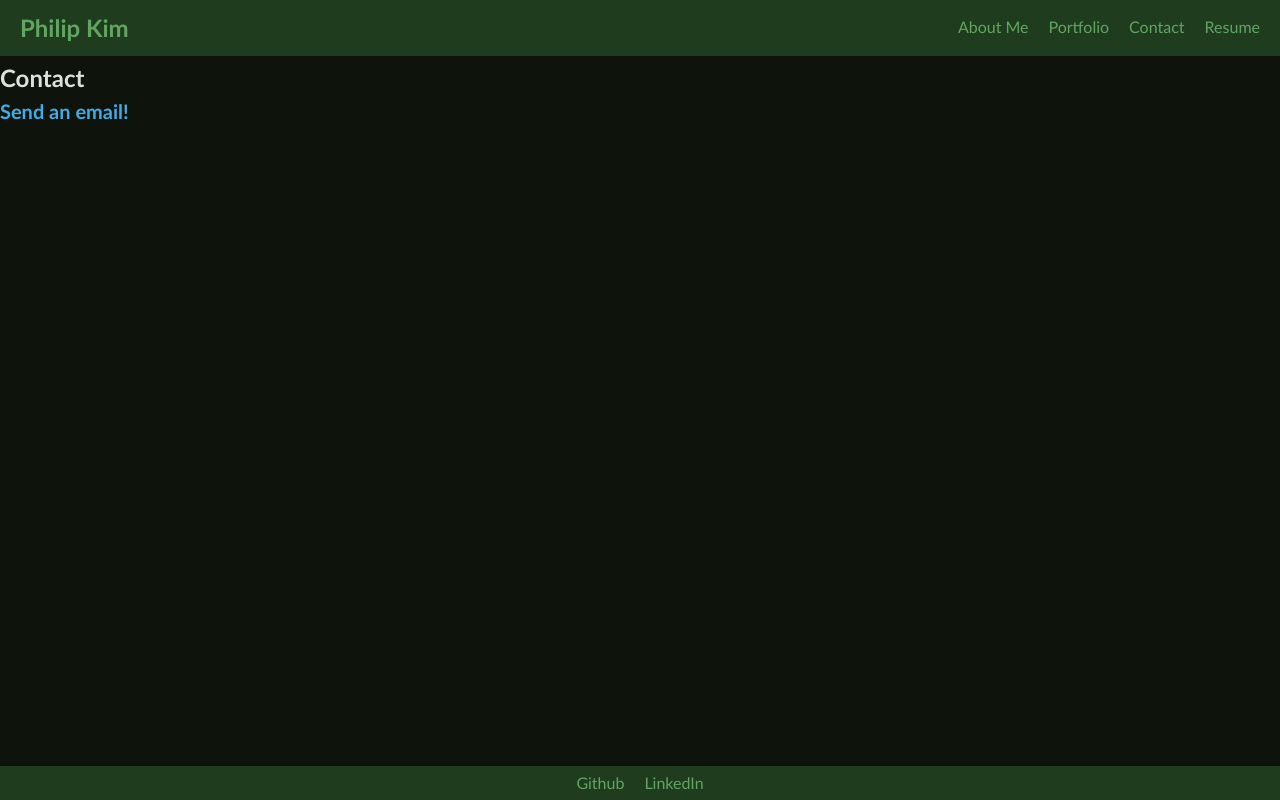
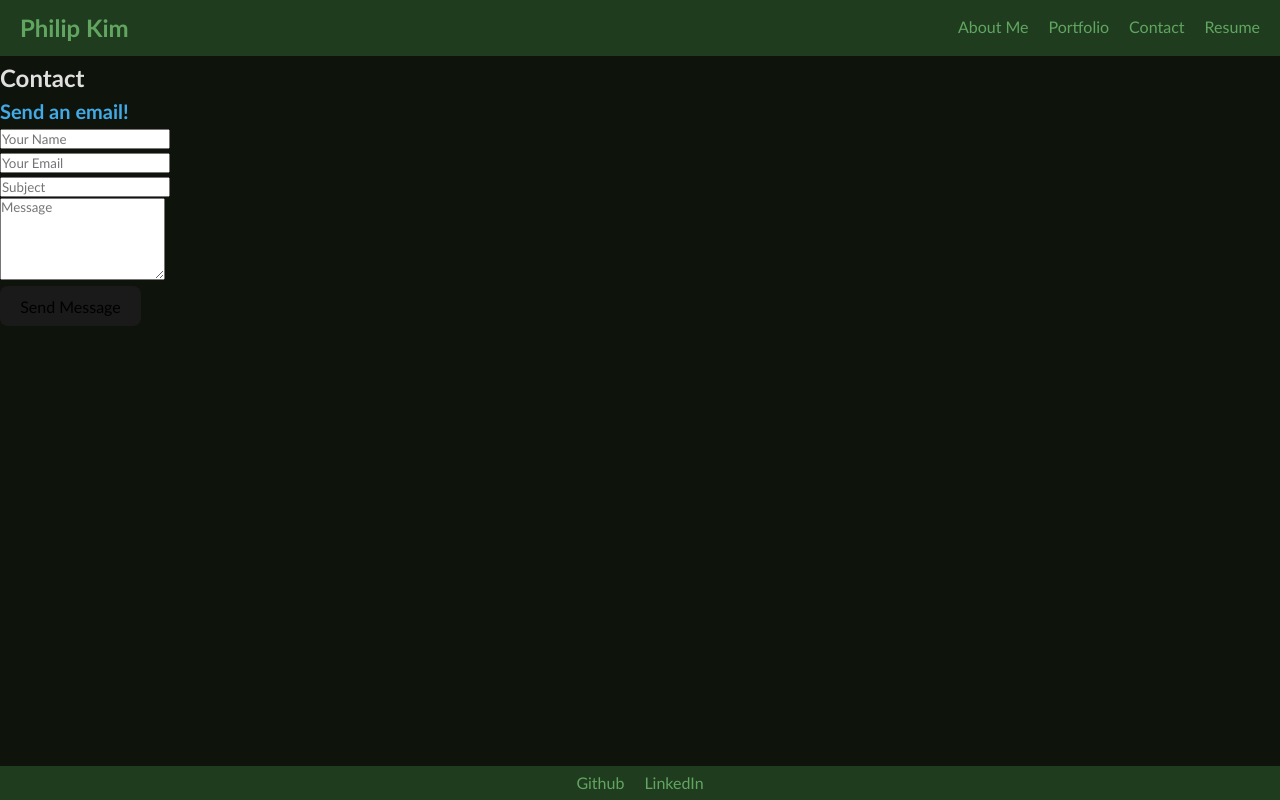
Before and after one commit to geovko/react-portfolio, a React (Vite) app: page /contact in a window 1280 px wide. Built offline with nearby package versions, Linux system fonts and the light colour scheme.

Commit message:
trying again emailform

```diff
--- a/src/components/Emailform.jsx
+++ b/src/components/Emailform.jsx
@@ -20,8 +20,7 @@ function EmailForm() {
 
   return (
     <form className="php-email-form" onSubmit={sendEmail}>
-      <div className="form-row">
-        <div className="col-md-6 form-group">
+      <div className="form-group">
         <input
           required={true}
           type="text"
@@ -29,14 +28,13 @@ function EmailForm() {
           placeholder="Your Name"
         />
       </div>
-        <div className="col-md-6 form-group">
+      <div className="form-group">
         <input
           required={true}
           type="email"
           name="email"
           placeholder="Your Email"
         />
-        </div>
       </div>
       <div className="form-group">
         <input
@@ -54,7 +52,7 @@ function EmailForm() {
           placeholder="Message"
         />
       </div>
-      <div className="text-center">
+      <div className="form-group">
         <button type="submit">Send Message</button>
       </div>
     </form>
@@ -62,58 +60,3 @@ function EmailForm() {
 }
 
 export default EmailForm;
-
-// import { useState } from "react";
-// import emailjs from "@emailjs/browser";
-
-// function EmailForm() {
-//   const [isSubmitting, setIsSubmitting] = useState(false);
-//   const [stateMessage, setStateMessage] = useState(null);
-
-//   const sendEmail = (e) => {
-//     e.persist();
-//     e.preventDefault();
-//     setIsSubmitting(true);
-//     emailjs
-//       .sendForm(
-//         process.env.REACT_APP_SERVICE_ID,
-//         process.env.REACT_APP_TEMPLATE_ID,
-//         e.target,
-//         process.env.REACT_APP_PUBLIC_KEY
-//       )
-//       .then(
-//         (result) => {
-//           setStateMessage("Message sent!");
-//           setIsSubmitting(false);
-//           setTimeout(() => {
-//             setStateMessage(null);
-//           }, 5000); // hide message after 5 seconds
-//         },
-//         (error) => {
-//           setStateMessage("Something went wrong, please try again later");
-//           setIsSubmitting(false);
-//           setTimeout(() => {
-//             setStateMessage(null);
-//           }, 5000); // hide message after 5 seconds
-//         }
-//       );
-
-//     // Clears the form after sending the email
-//     e.target.reset();
-//   };
-
-//   return (
-//     <form onSubmit={sendEmail}>
-//       <label>Name</label>
-//       <input type="text" name="user_name" />
-//       <label>Email</label>
-//       <input type="email" name="user_email" />
-//       <label>Message</label>
-//       <textarea name="message" />
-//       <input type="submit" value="Send" disabled={isSubmitting} />
-//       {stateMessage && <p>{stateMessage}</p>}
-//     </form>
-//   );
-// }
-
-// export default EmailForm;
--- a/src/pages/Contact.jsx
+++ b/src/pages/Contact.jsx
@@ -1,5 +1,5 @@
 // incomplete
-// import EmailForm from "../components/EmailForm.jsx";
+import EmailForm from "../components/EmailForm.jsx";
 
 function Contact() {
   return (
@@ -7,7 +7,7 @@ function Contact() {
       <h2>Contact</h2>
       <div className="send-email">
         <h3>Send an email!</h3>
-        {/* <EmailForm /> */}
+        <EmailForm />
       </div>
     </div>
   );
```
Lines whose indentation alone changed are shown as unchanged.
